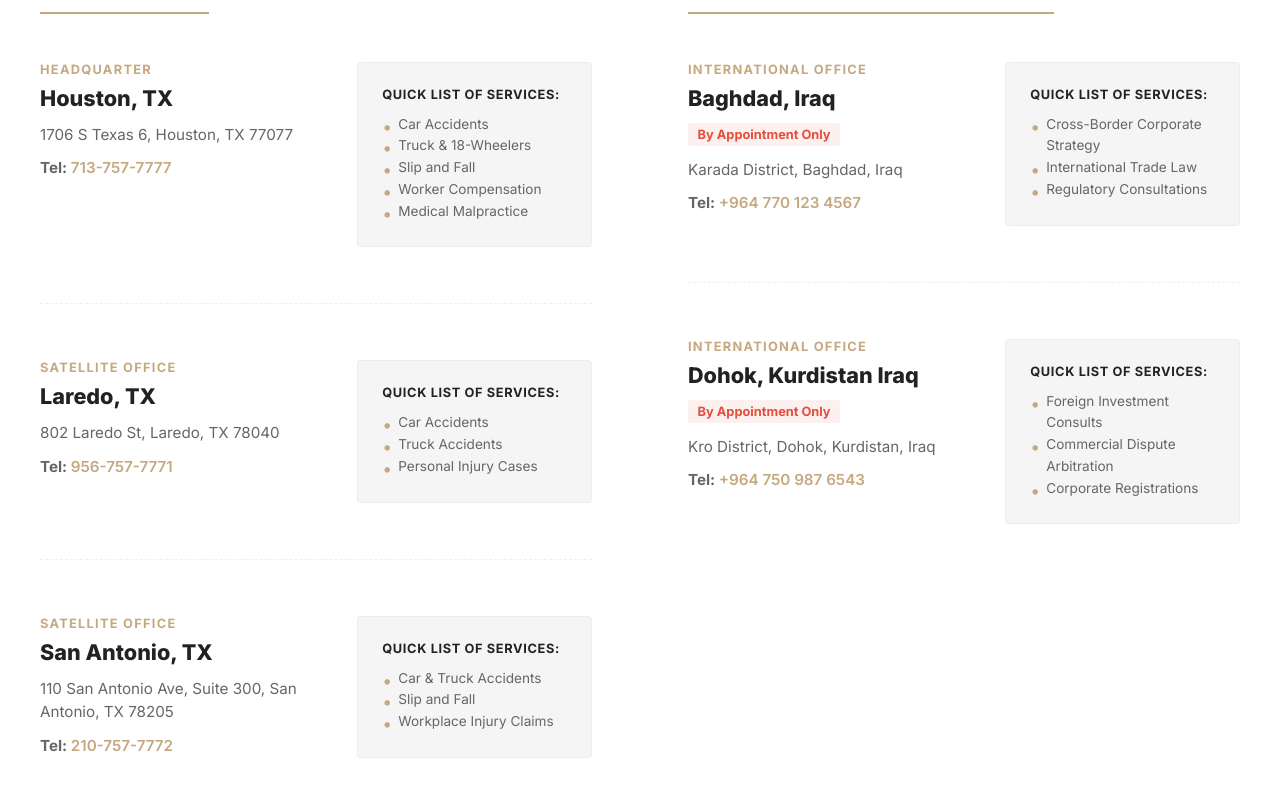
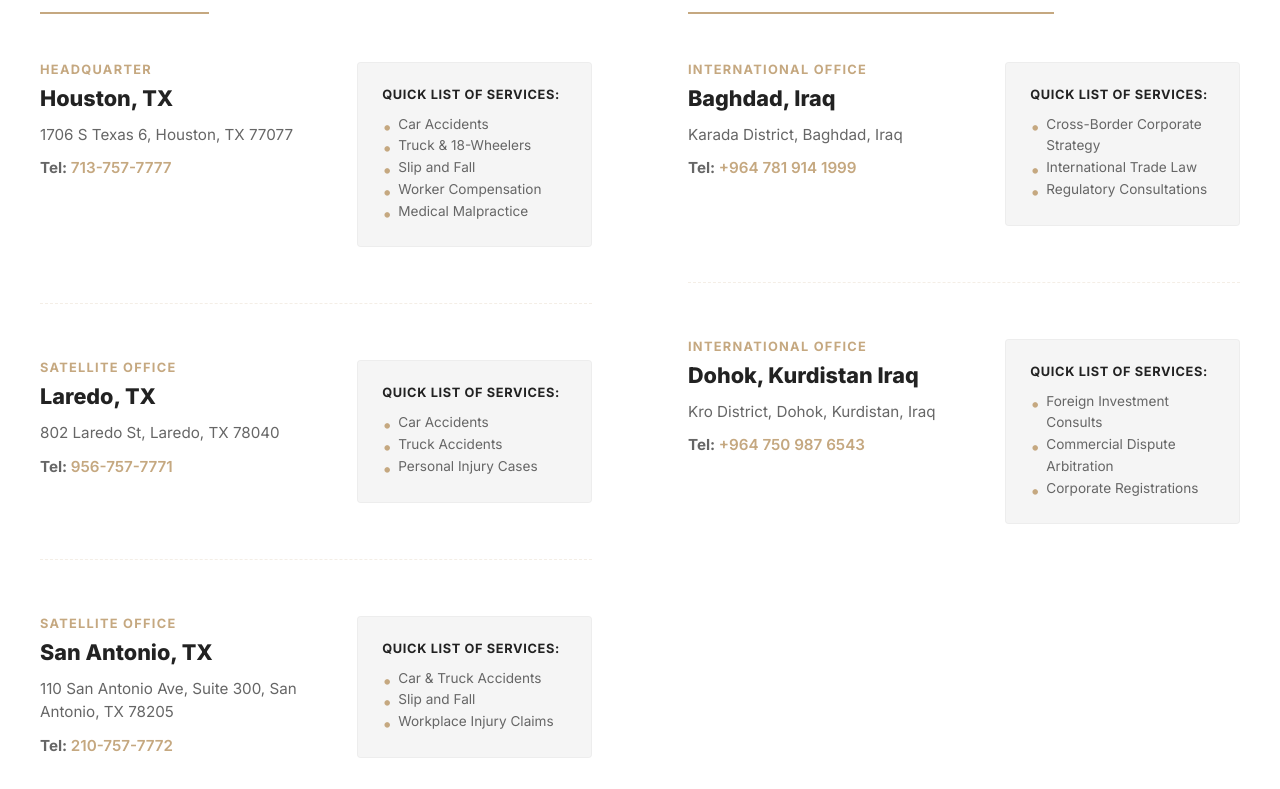
Before and after one commit to Aqrawilaw/aqrawi, a Next.js app: page /contact in a window 1280 px wide. Shown: the part 1010-1799 px from the top of the page. Built offline with nearby package versions, Linux system fonts and the light colour scheme; a web font is replaced by a local one.

Commit message:
update: contact branch offices details

```diff
--- a/src/constants/contact.ts
+++ b/src/constants/contact.ts
@@ -16,7 +16,13 @@ export const BRANCHES = {
       city: "Houston, TX",
       address: "1706 S Texas 6, Houston, TX 77077",
       phone: "713-757-7777",
-      services: ["Car Accidents", "Truck & 18-Wheelers", "Slip and Fall", "Worker Compensation", "Medical Malpractice"],
+      services: [
+        "Car Accidents",
+        "Truck & 18-Wheelers",
+        "Slip and Fall",
+        "Worker Compensation",
+        "Medical Malpractice",
+      ],
     },
     {
       id: "laredo",
@@ -32,7 +38,11 @@ export const BRANCHES = {
       city: "San Antonio, TX",
       address: "110 San Antonio Ave, Suite 300, San Antonio, TX 78205",
       phone: "210-757-7772",
-      services: ["Car & Truck Accidents", "Slip and Fall", "Workplace Injury Claims"],
+      services: [
+        "Car & Truck Accidents",
+        "Slip and Fall",
+        "Workplace Injury Claims",
+      ],
     },
   ],
   international: [
@@ -41,18 +51,24 @@ export const BRANCHES = {
       type: "International Office",
       city: "Baghdad, Iraq",
       address: "Karada District, Baghdad, Iraq",
-      note: "By Appointment Only",
-      phone: "+964 770 123 4567",
-      services: ["Cross-Border Corporate Strategy", "International Trade Law", "Regulatory Consultations"],
+      phone: "+964 781 914 1999",
+      services: [
+        "Cross-Border Corporate Strategy",
+        "International Trade Law",
+        "Regulatory Consultations",
+      ],
     },
     {
       id: "dohok",
       type: "International Office",
       city: "Dohok, Kurdistan Iraq",
       address: "Kro District, Dohok, Kurdistan, Iraq",
-      note: "By Appointment Only",
       phone: "+964 750 987 6543",
-      services: ["Foreign Investment Consults", "Commercial Dispute Arbitration", "Corporate Registrations"],
+      services: [
+        "Foreign Investment Consults",
+        "Commercial Dispute Arbitration",
+        "Corporate Registrations",
+      ],
     },
   ],
 };
```
